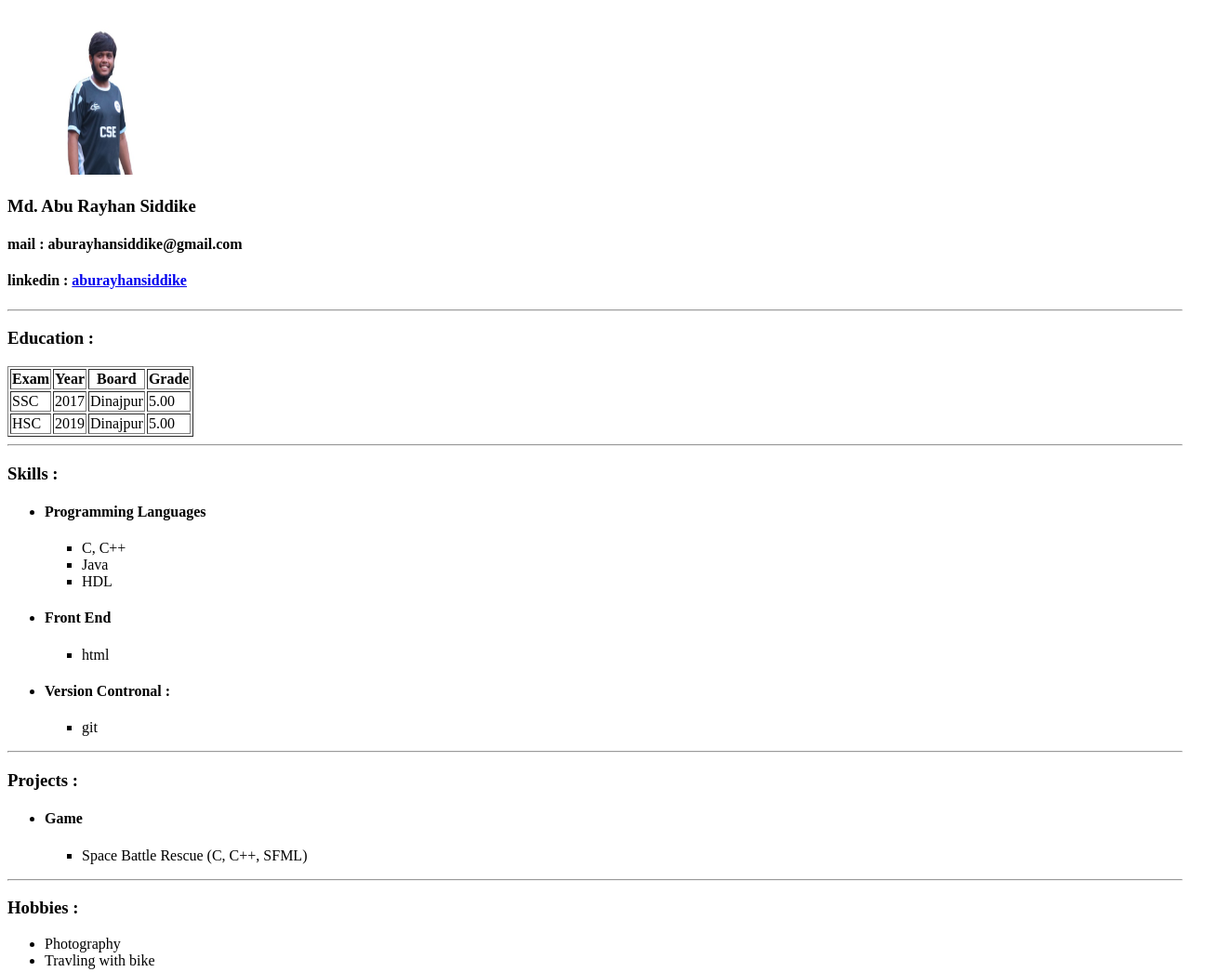
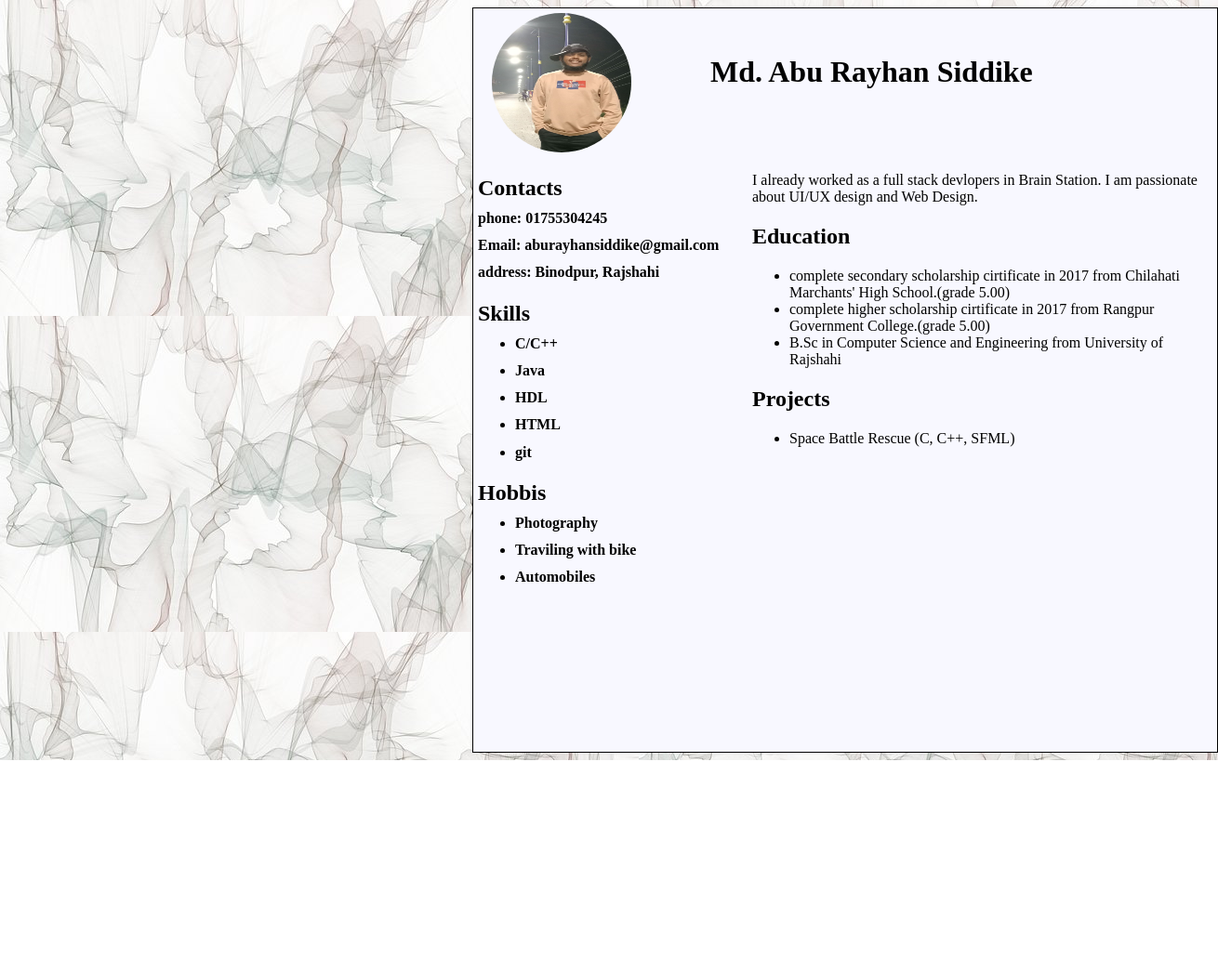
Before and after one commit to aburayhansiddike/aburayhansiddike.github.io, a plain HTML site: page index.html in a window 1280 px wide. Shown: the whole page at 93% size, 1310 px wide, since content can reach past the window. After the commit the page ends 818 px from the top, so only its background shows below. Drawn offline with Linux system fonts and the light colour scheme.

Commit message:
css file added in the cv

```diff
--- a/index.html
+++ b/index.html
@@ -4,68 +4,52 @@
     <meta charset="UTF-8">
     <meta http-equiv="X-UA-Compatible" content="IE=edge">
     <meta name="viewport" content="width=device-width, initial-scale=1.0">
-    <title> Curriculum Vitae </title>
+    <title> Frist html </title>
+    <link rel = "stylesheet" type = "text/css" href = "style.css">
+    <script src="https://kit.fontawesome.com/a076d05399.js" crossorigin="anonymous"></script>
 </head>
 <body>
-    <img src="photos/white.jpg" alt = "Abu Rayhan Siddike" width="200" height="180">
-    <h3>Md. Abu Rayhan Siddike </h3>
-    <h4>mail : aburayhansiddike@gmail.com </h4>
-    <h4>linkedin : <a href="https://www.linkedin.com/in/abu-rayhan-siddike-982975199/" target="_blank">aburayhansiddike</a></h4>
-    <hr>
-    <h3>Education : </h3>
-    <table border="">
-         <tr>
-             <th>Exam</th>
-             <th>Year</th>
-             <th>Board</th>
-             <th>Grade</th>
-         </tr>
-         <tr>
-            <td>SSC</td>
-            <td>2017</td>
-            <td>Dinajpur</td>
-            <td>5.00</td>
-         </tr>
-         <tr>
-            <td>HSC</td>
-            <td>2019</td>
-            <td>Dinajpur</td>
-            <td>5.00</td>
-         </tr>
-    </table>
-    <hr>
-    <h3>Skills : </h3>
-    <ul style="list-style-type:disc;">
-        <li><h4>Programming Languages</h4></li>
-        <ul style="list-style-type:square;">
-            <li>C, C++</li>
-            <li>Java</li>
-            <li>HDL</li>
+<div id="div1">
+    <div id="div2">
+        <img id="img1" src="photos/rayhan2.jpg" alt="mike tyson">
+        <h1 id="name">Md. Abu Rayhan Siddike</h1>
+    </div>
+    <div id="div3">
+        <h2 id="contact">Contacts</h2>
+        <h4  class="contact-information"> phone: 01755304245</h4>
+        <h4 class="contact-information">Email: aburayhansiddike@gmail.com</h4>
+        <h4 class="contact-information">address: Binodpur, Rajshahi</h4>
+        <h2 id="skills" >Skills</h2>
 
+        <ul>
+            <h4 class="contact-information"><li>C/C++</li></h4>
+            <h4 class="contact-information"><li>Java</li></h4>
+            <h4 class="contact-information"><li>HDL</li></h4>
+            <h4 class="contact-information"><li>HTML</li></h4>
+            <h4 class="contact-information"><li>git</li></h4>
         </ul>
-        <li><h4>Front End</h4></li>
-        <ul style="list-style-type:square;">
-           <li>html</li>
+
+        <h2 id="hobbis">Hobbis</h2>
+        <ul>
+            <h4 class="contact-information"><li>Photography</li></h4>
+            <h4 class="contact-information"><li>Traviling with bike</li></h4>
+            <h4 class="contact-information"><li>Automobiles</li></h4>
         </ul>
-        <li><h4>Version Contronal : </h4></li>
-        <ul style="list-style-type:square;">
-            <li>git</li>
-         </ul>
-    </ul>
-    <hr>
-    <h3>Projects :  </h3>
-    <ul style="list-style-type:disc;">
-        <li><h4>Game</h4></li>
-        <ul style="list-style-type: square;">
-            <li>Space Battle Rescue (C, C++, SFML)</li>
+    </div>
+    <div>
+        <p>I already worked as a full stack devlopers in Brain Station. I am passionate about UI/UX design and Web Design. </p>
+        <h2 class="education">Education</h2>
+        <ul>
+            <li class="ssc">complete secondary scholarship cirtificate in 2017 from Chilahati Marchants' High School.(grade 5.00)</li>
+            <li class="ssc">complete higher scholarship cirtificate in 2017 from Rangpur Government College.(grade 5.00)</li>
+            <li class="ssc">B.Sc in Computer Science and Engineering from University of Rajshahi</li>
         </ul>
-    </ul>
-    <hr >
-    <h3>Hobbies : </h3>
-    <ul style="list-style-type: disc;">
-        <li>Photography</li>
-        <li>Travling with bike</li>
 
-    </ul>
+        <h2 class="education">Projects</h2>
+        <ul>
+            <li class="ssc">Space Battle Rescue (C, C++, SFML)</li>
+        </ul>
+    </div>
+</div>
 </body>
 </html>
--- /dev/null
+++ b/style.css
@@ -0,0 +1,59 @@
+#img1{
+    width: 150px;
+    height: 150px;
+    border-radius: 100px;
+    margin-left: 20px;
+    margin-top: 5px;
+    float: left;
+}
+#div1{
+    border: 1px solid black;
+    width: 800px;
+    height: 800px;
+    margin-left: 500px;
+    background-color: ghostwhite;
+}
+#div2{
+    background-color: ghostwhite;
+    height: 160px;
+}
+#div3{
+    background-color: ghostwhite;
+    width: 300px;
+    height: 640px;
+    float: left;
+}
+body{
+    background-image: url("/photos/background-1747786__340.jpg");
+}
+#name{
+    float: left;
+    color: black;
+    margin-left: 85px;
+    margin-top: 50px;
+}
+#contact{
+    margin-left: 5px; ;
+}
+.contact-information{
+    margin-left: 5px;
+    margin-top:-10px;
+}
+#skills{
+    margin-left: 5px;
+}
+#hobbis{
+    margin-left: 5px;
+}
+.education{
+    margin-left: 300px;
+}
+#table{
+    margin-left: 320px;
+    margin-top: -20px;
+    width: 50%;
+}
+
+.ssc{
+    margin-left: 300px;
+}
```
Also changed, not shown: photos/background-1747786__340.jpg (added), photos/rayhan2.jpg (added).
